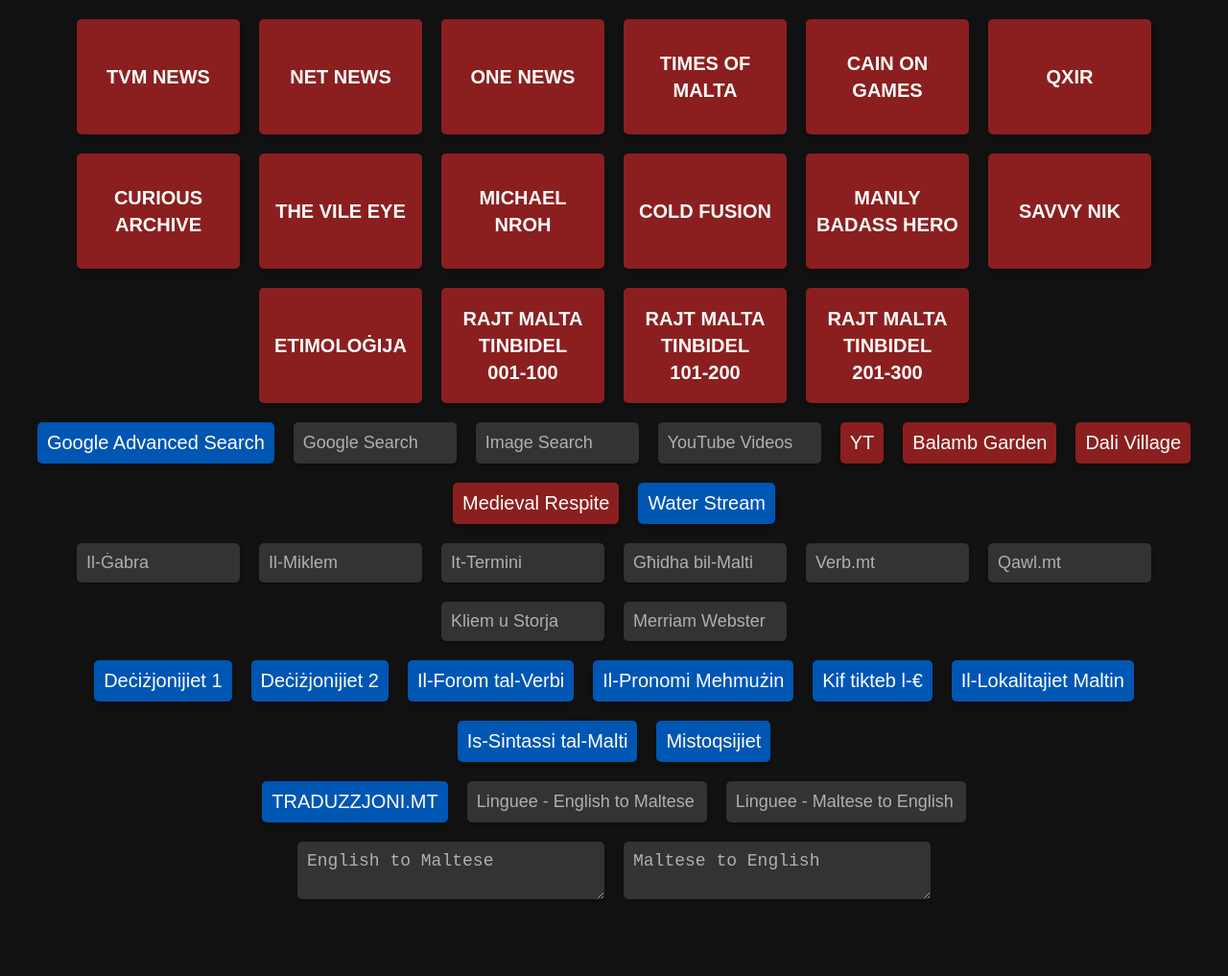
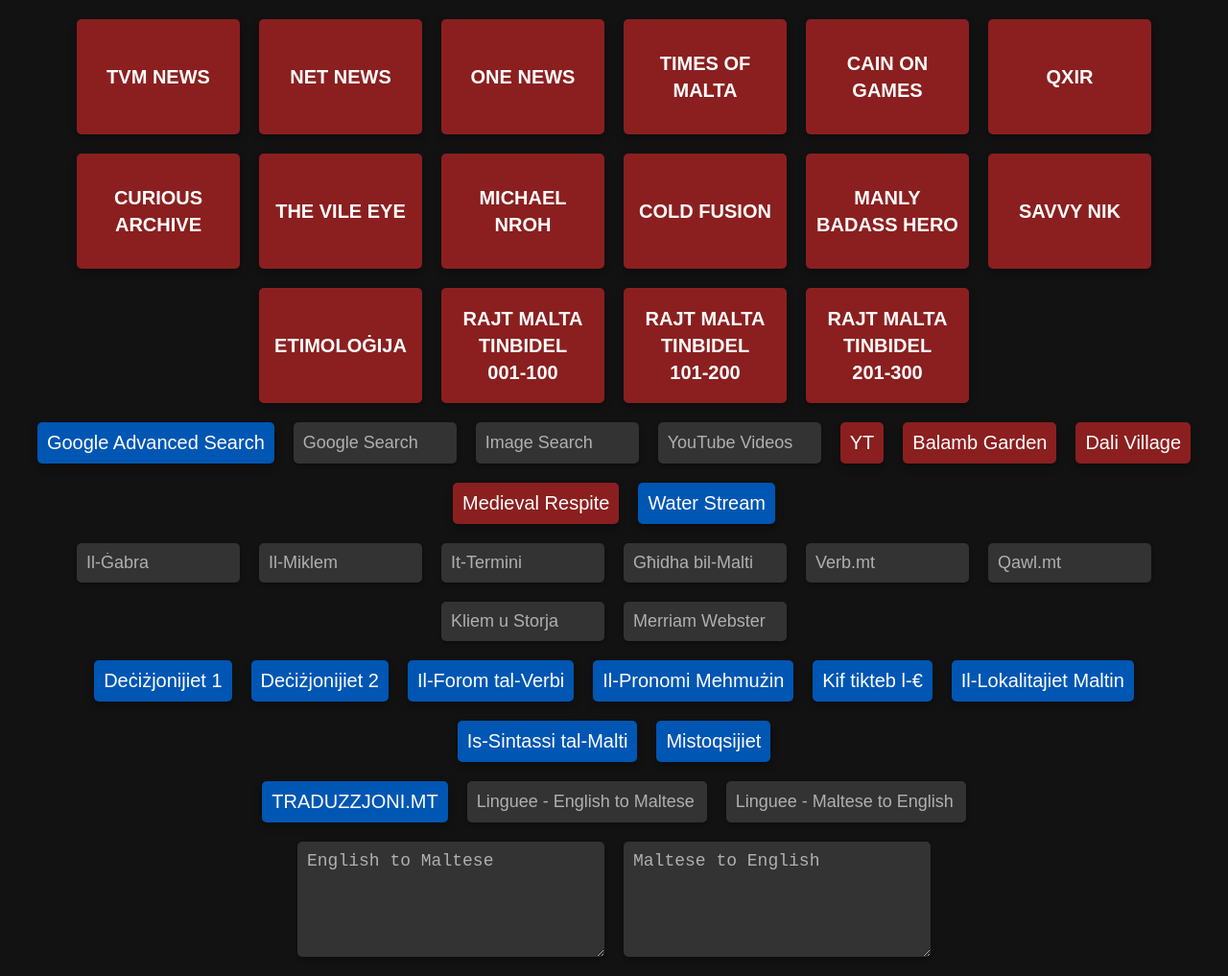
Before and after one commit to brandleesee/brandleesee, a plain HTML site: page index.html in a window 1280 px wide. Shown: the whole page at 96% size. Before the commit the page ends 957 px from the top, so only its background shows below. Drawn offline with Linux system fonts and the light colour scheme.

Commit message:
Update index.html

```diff
--- a/index.html
+++ b/index.html
@@ -18,7 +18,7 @@
         .search-input, .search-input-linguee, .multi-line-input { padding: 10px; border: none; border-radius: 5px; width: 100%; background: #333; color: #fff; box-shadow: 0 2px 4px rgba(0, 0, 0, 0.3); font-size: 18px; }
         .search-input { max-width: 150px; }
         .search-input-linguee { max-width: 230px; }
-        .multi-line-input { max-height: 100px; max-width: 300px; resize: vertical; }
+        .multi-line-input { height: 100px; max-width: 300px; resize: vertical; }
         ::placeholder { color: #b0b0b0; }
         .image-container, .posters-container { display: flex; flex-direction: row; justify-content: space-between; margin-bottom: 20px; }
         .column, .poster-column { flex: 1; padding: 10px; }
```
